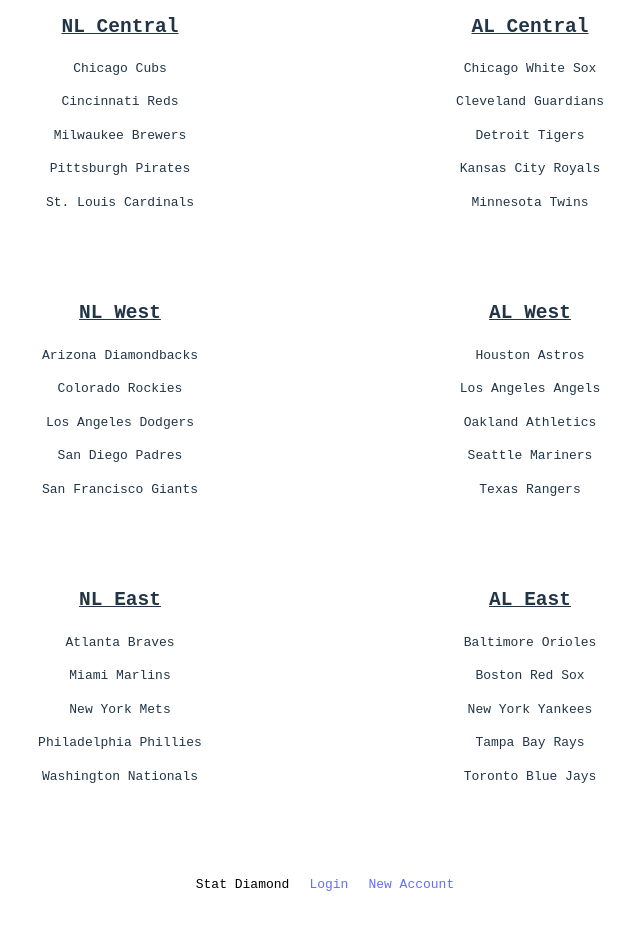
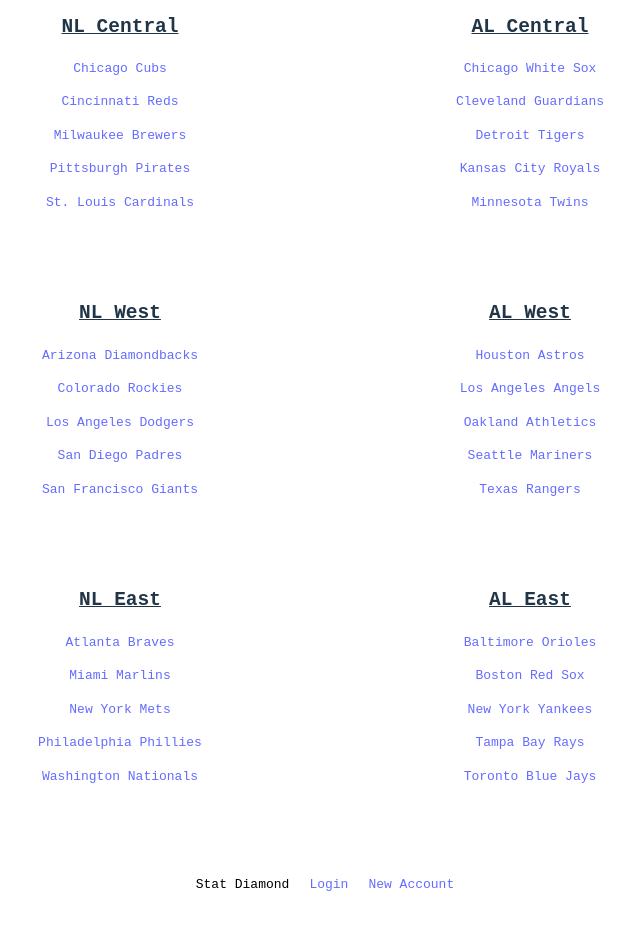
Before and after one commit to zackvalavanis/statDiamond, a React (Vite) app in the folder stat-diamond-frontend/: page /teams in a window 1280 px wide. Shown: the part 320-1250 px from the top of the page, without its empty margins (315-955 px from the left). Built offline with nearby package versions, Linux system fonts and the light colour scheme.

Commit message:
added a teams dynamic router to frontned

```diff
--- a/stat-diamond-frontend/src/App.tsx
+++ b/stat-diamond-frontend/src/App.tsx
@@ -9,6 +9,8 @@
 import { AuthProvider } from './Context/AuthProvider'
 import { Profile } from './Screens/UserPage/Profile'
 import { Teams } from './Screens/TeamPages/Teams'
+import { TeamDetails } from './Screens/TeamPages/TeamDetails'
+
 
 function App() {
   const router = createBrowserRouter([
@@ -29,7 +31,8 @@
         { path: '/login', element: <Login /> },
         { path: '/create-account', element: <CreateUser /> },
         { path: '/profile', element: <Profile /> },
-        { path: '/teams', element: <Teams /> }
+        { path: `/teams`, element: <Teams /> },
+        { path: `/teams/:teamId`, element: <TeamDetails /> }
       ]
     }
   ])
--- a/stat-diamond-frontend/src/Screens/TeamPages/TeamDetails.tsx
+++ b/stat-diamond-frontend/src/Screens/TeamPages/TeamDetails.tsx
@@ -1,13 +1,13 @@
-// import { useParams } from 'react-router-dom'
+import { useParams } from 'react-router-dom'
 import './TeamDetails.css'
 
 
 export function TeamDetails() {
-  // const { teamId } = useParams()
+  const { teamId } = useParams()
 
   return (
     <h1>
-
+      {teamId}
     </h1>
   )
 
--- a/stat-diamond-frontend/src/Screens/TeamPages/Teams.tsx
+++ b/stat-diamond-frontend/src/Screens/TeamPages/Teams.tsx
@@ -1,46 +1,37 @@
 import './Teams.css'
 import { Link } from 'react-router-dom'
 
-
 export function Teams() {
-
-
-
-  // const handleTeamRouting = () => {
-
-  // }
-
   return (
     <div className='leagues-container'>
       <div className='division-container'>
         <h1>National League</h1>
         <div className='division'>
           <h2>NL Central</h2>
-          <p><Link to='teams/cubs'></Link>Chicago Cubs</p>
-          <p>Cincinnati Reds</p>
-          <p>Milwaukee Brewers</p>
-          <p>Pittsburgh Pirates</p>
-          <p>St. Louis Cardinals</p>
+          <p><Link to='/teams/CHC'>Chicago Cubs</Link></p>
+          <p><Link to='/teams/CIN'>Cincinnati Reds</Link></p>
+          <p><Link to='/teams/MIL'>Milwaukee Brewers</Link></p>
+          <p><Link to='/teams/PIT'>Pittsburgh Pirates</Link></p>
+          <p><Link to='/teams/STL'>St. Louis Cardinals</Link></p>
         </div>
 
         <div className='division'>
-          <h2 >NL West</h2>
-          <p>Arizona Diamondbacks</p>
-          <p>Colorado Rockies</p>
-          <p>Los Angeles Dodgers</p>
-          <p>San Diego Padres</p>
-          <p>San Francisco Giants</p>
+          <h2>NL West</h2>
+          <p><Link to='/teams/ARI'>Arizona Diamondbacks</Link></p>
+          <p><Link to='/teams/COL'>Colorado Rockies</Link></p>
+          <p><Link to='/teams/LAD'>Los Angeles Dodgers</Link></p>
+          <p><Link to='/teams/SDP'>San Diego Padres</Link></p>
+          <p><Link to='/teams/SFG'>San Francisco Giants</Link></p>
         </div>
 
         <div className='division'>
-          <h2 >NL East</h2>
-          <p>Atlanta Braves</p>
-          <p>Miami Marlins</p>
-          <p>New York Mets</p>
-          <p>Philadelphia Phillies</p>
-          <p>Washington Nationals</p>
+          <h2>NL East</h2>
+          <p><Link to='/teams/ATL'>Atlanta Braves</Link></p>
+          <p><Link to='/teams/MIA'>Miami Marlins</Link></p>
+          <p><Link to='/teams/NYM'>New York Mets</Link></p>
+          <p><Link to='/teams/PHI'>Philadelphia Phillies</Link></p>
+          <p><Link to='/teams/WSN'>Washington Nationals</Link></p>
         </div>
-
       </div>
 
       <div className='division-container'>
@@ -48,29 +39,29 @@
 
         <div className='division'>
           <h2>AL Central</h2>
-          <p>Chicago White Sox</p>
-          <p>Cleveland Guardians</p>
-          <p>Detroit Tigers</p>
-          <p>Kansas City Royals</p>
-          <p>Minnesota Twins</p>
+          <p><Link to='/teams/CHW'>Chicago White Sox</Link></p>
+          <p><Link to='/teams/CLE'>Cleveland Guardians</Link></p>
+          <p><Link to='/teams/DET'>Detroit Tigers</Link></p>
+          <p><Link to='/teams/KCR'>Kansas City Royals</Link></p>
+          <p><Link to='/teams/MIN'>Minnesota Twins</Link></p>
         </div>
 
         <div className='division'>
           <h2>AL West</h2>
-          <p>Houston Astros</p>
-          <p>Los Angeles Angels</p>
-          <p>Oakland Athletics</p>
-          <p>Seattle Mariners</p>
-          <p>Texas Rangers</p>
+          <p><Link to='/teams/HOU'>Houston Astros</Link></p>
+          <p><Link to='/teams/LAA'>Los Angeles Angels</Link></p>
+          <p><Link to='/teams/OAK'>Oakland Athletics</Link></p>
+          <p><Link to='/teams/SEA'>Seattle Mariners</Link></p>
+          <p><Link to='/teams/TEX'>Texas Rangers</Link></p>
         </div>
 
         <div className='division'>
           <h2>AL East</h2>
-          <p>Baltimore Orioles</p>
-          <p>Boston Red Sox</p>
-          <p>New York Yankees</p>
-          <p>Tampa Bay Rays</p>
-          <p>Toronto Blue Jays</p>
+          <p><Link to='/teams/BAL'>Baltimore Orioles</Link></p>
+          <p><Link to='/teams/BOS'>Boston Red Sox</Link></p>
+          <p><Link to='/teams/NYY'>New York Yankees</Link></p>
+          <p><Link to='/teams/TBR'>Tampa Bay Rays</Link></p>
+          <p><Link to='/teams/TOR'>Toronto Blue Jays</Link></p>
         </div>
       </div>
     </div>
```
